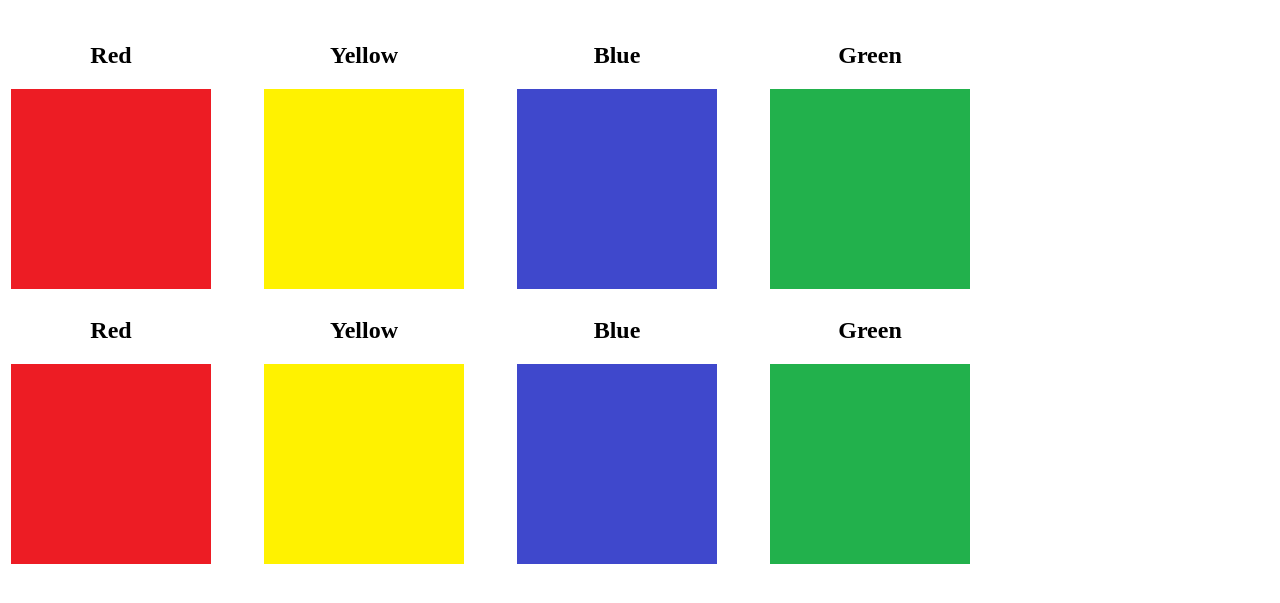
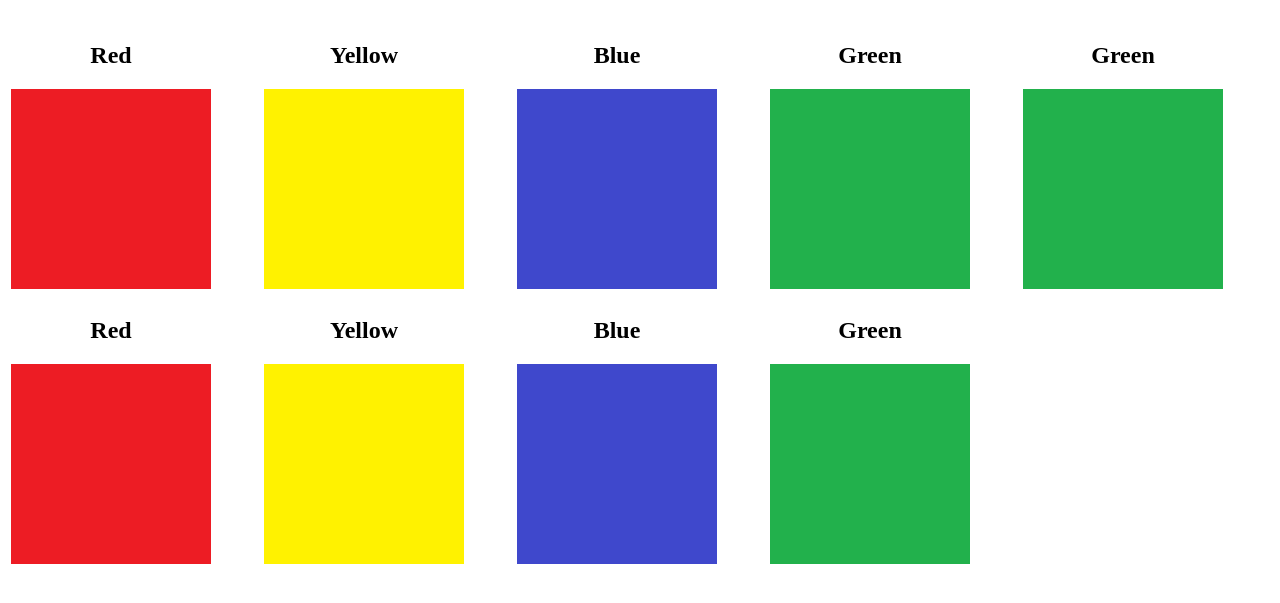
Before and after one commit to dimitrakis/colors-in-english, a plain HTML site: page index.html in a window 1280 px wide. Shown: the part 61-664 px from the top of the page. Drawn offline with Linux system fonts and the light colour scheme.

Commit message:
Update index.html

```diff
--- a/index.html
+++ b/index.html
@@ -31,6 +31,10 @@
 					<h2>Green</h2>
 					<img class="colors" src="./images/green.png" alt="green"/>
 				</td>
+				<td>
+					<h2>Green</h2>
+					<img class="colors" src="./images/green.png" alt="green"/>
+				</td>
 			</tr>
 
 						<tr>
```
